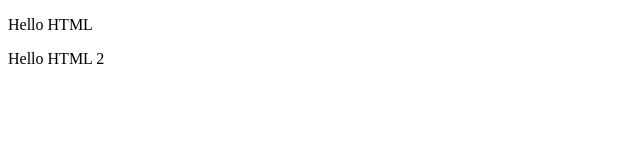
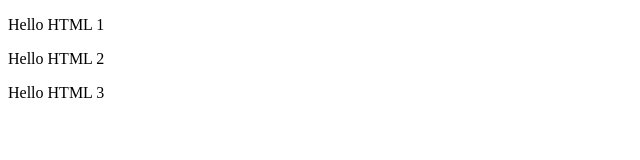
Before and after one commit to AllanVicente/bootcamp_devjr, a plain HTML site: page index.html in a window 1280 px wide. Shown: the whole page, without its empty margins (0-640 px from the left). Drawn offline with Linux system fonts and the light colour scheme.

Commit message:
segunda alteração

```diff
--- a/index.html
+++ b/index.html
@@ -6,7 +6,8 @@
     <title>Hello HTML</title>
 </head>
 <body>
-    <p>Hello HTML</p>
+    <p>Hello HTML 1</p>
     <p>Hello HTML 2</p>
+    <p>Hello HTML 3</p>
 </body>
 </html>
```
